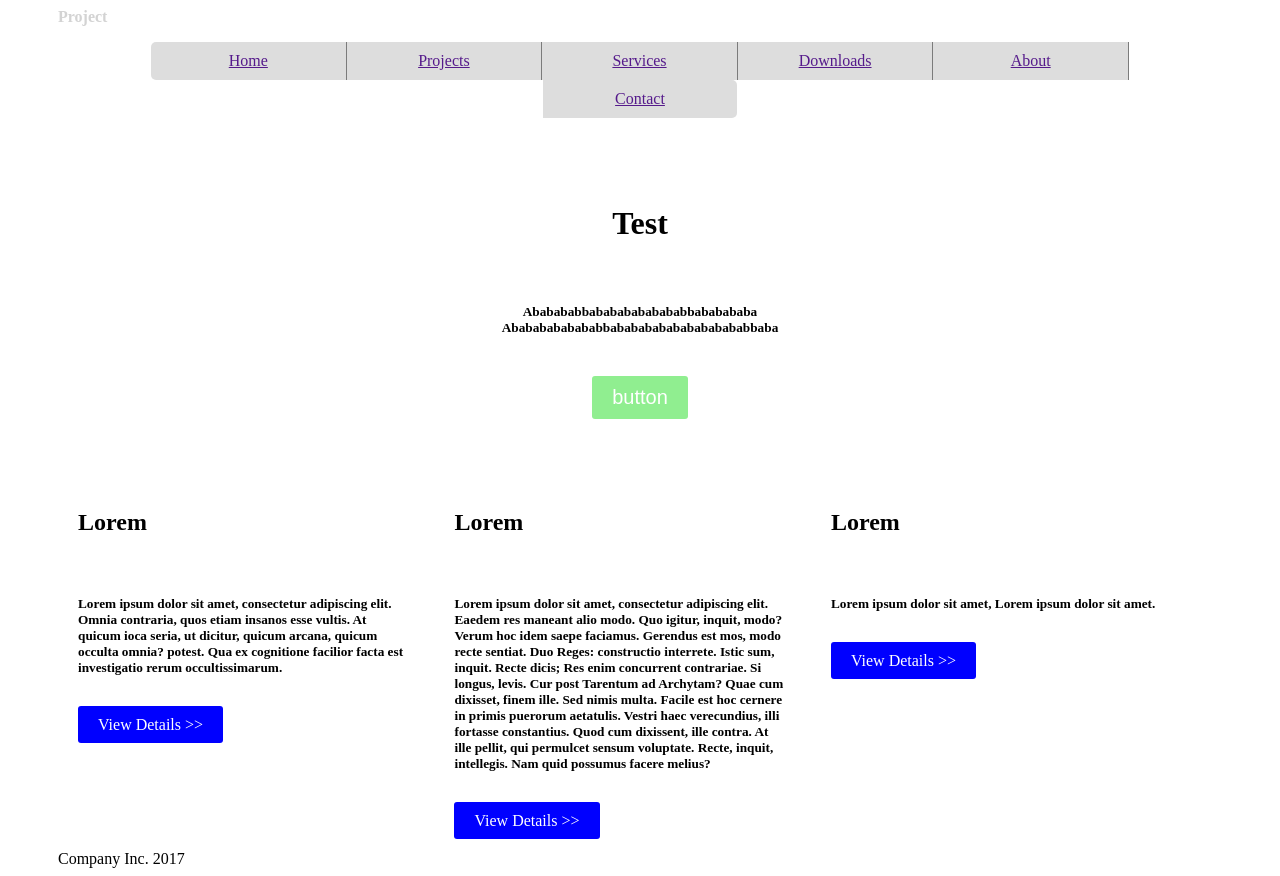
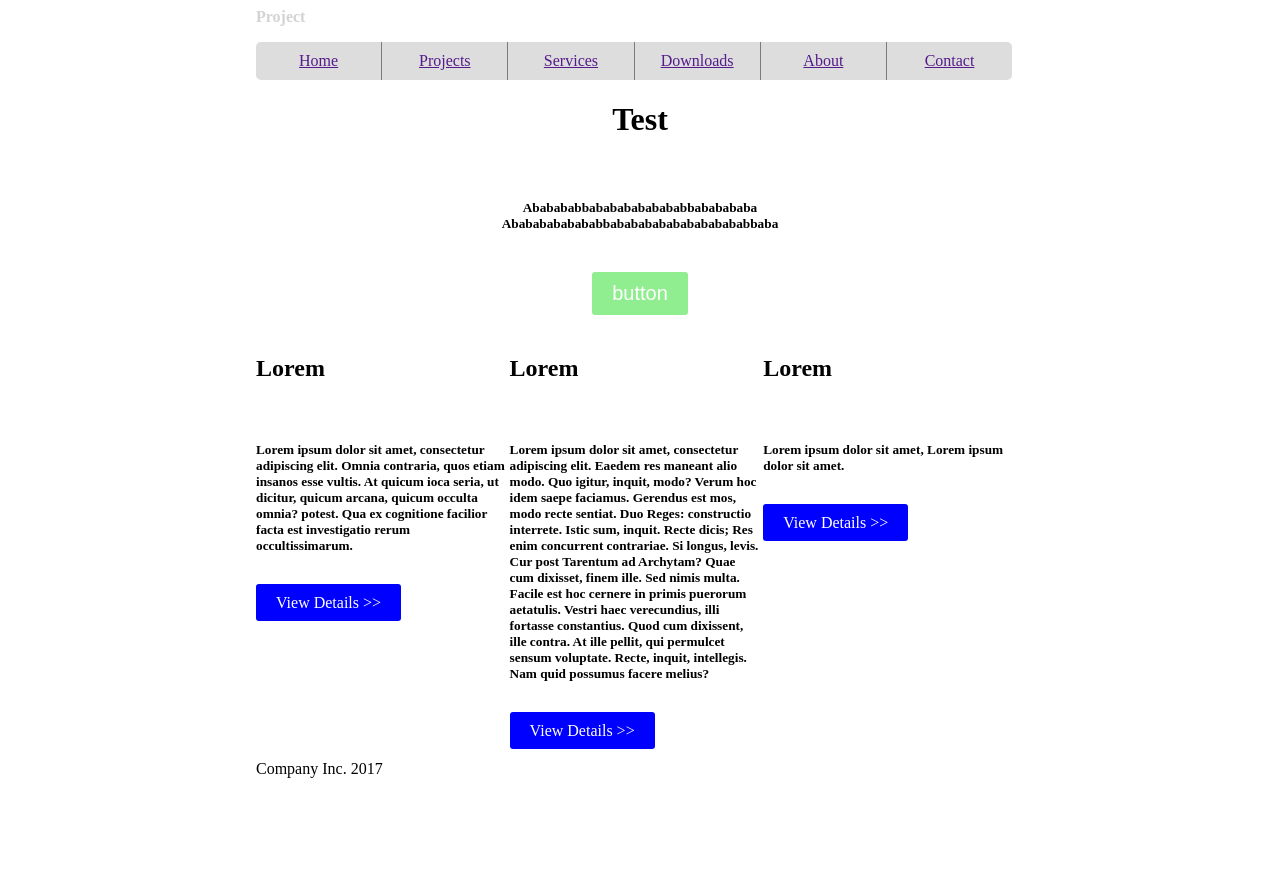
Before and after one commit to x6iBeHbx/artinovWebProject, a plain HTML site: page HomeWork4/index.html in a window 1280 px wide. After the commit the page ends 800 px from the top, so only its background shows below. Drawn offline with Linux system fonts and the light colour scheme.

Commit message:
fix HW4: Content padding #3

```diff
--- a/HomeWork4/index.html
+++ b/HomeWork4/index.html
@@ -8,10 +8,12 @@
 	<body>
 		<div class="wrapper">
 			<div class="company">
-				<b class="">Project</b>
+				<b class="ProjectName">Project</b>
 			</div>
-			<ul class="navigation"><li><a href="">Home</a></li><li><a href="">Projects</a></li><li><a href="">Services</a>	</li><li><a href="">Downloads</a></li><li><a href="">About</a></li><li><a href="">Contact</a></li>
-			</ul>
+			<div class="topPanelBtn">
+				<ul class="navigation"><li><a href="">Home</a></li><li><a href="">Projects</a></li><li><a href="">Services</a>	</li><li><a href="">Downloads</a></li><li><a href="">About</a></li><li><a href="">Contact</a></li>
+				</ul>
+			</div>
 			<div class="context">
 				<div>
 					<h1>Test</h1><br/>
--- a/HomeWork4/style/style.css
+++ b/HomeWork4/style/style.css
@@ -1,21 +1,30 @@
+/**{
+	border: 1px solid red;
+}*/
 .wrapper{
-	margin: 0 50px;
+	position: absolute;
+    right: 20%;
+    left: 20%;
+	width: 60%;
 }
 .company{
 	display: block;
 	color: lightgrey;
 }
+.ProjectName{
+	display: block;
+}
 .navigation{
 	display: block;
-	text-align: center;
 	padding: 0;
 }
 .navigation li{
-	width: 15%;
+    text-align: center;
+    width: 15%;
 	display: inline-block;
 	background: #ddd;
 	color: #fff;
-	padding: 10px 10px;
+    padding: 10px 5px;
 	border-right: 1px solid #7b7b7b;
 }
 .navigation li:first-child{
@@ -33,7 +42,6 @@
 	cursor: pointer;
 }
 .context{
-	padding: 50px;
 	text-align: center;
 }
 .context .context-button{
@@ -50,9 +58,9 @@
 .row .block{
 	vertical-align: top;
 	display: inline-block;
-	padding: 20px 0;
-	width: calc(32% - 40px);
-	margin: 0 20px;
+    padding: 20px 0;
+    width: 32.5%;
+	margin: 0;
 }
 .row .block a{
 	padding: 10px 20px;
```
